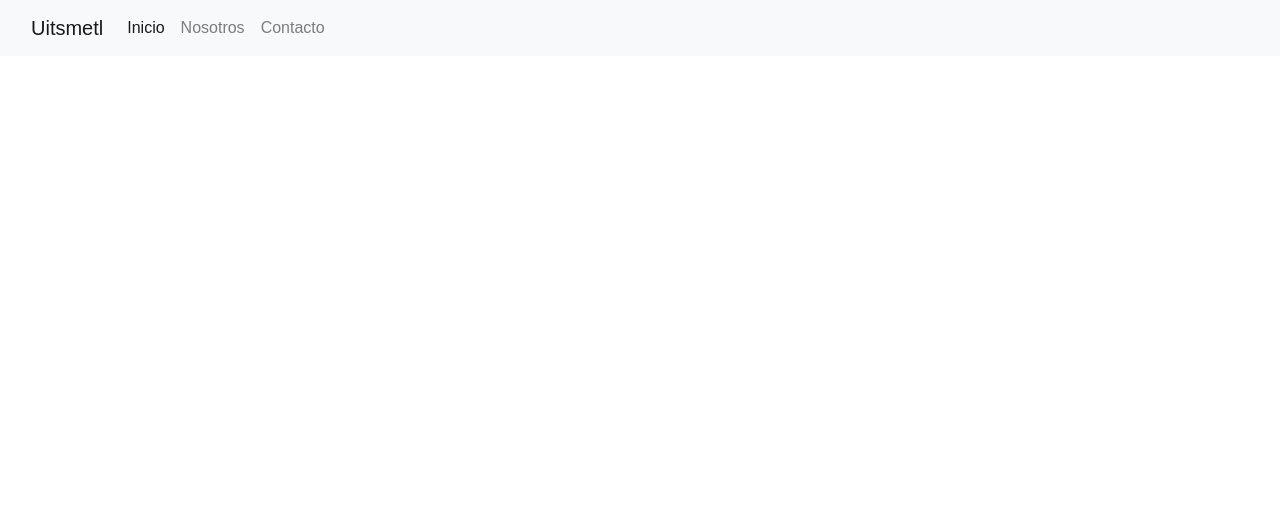
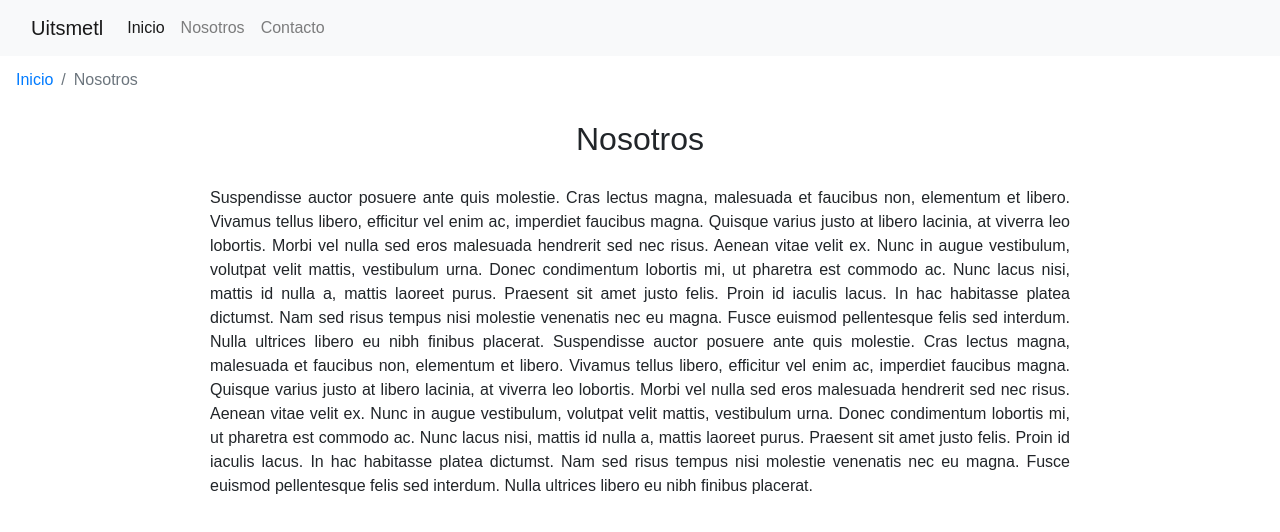
Before and after one commit to Javier-Cazarez117/Aloe-vera, an Angular app: page /Aloe-vera/nosotros in a window 1280 px wide. Before the commit this address led to /. Shown: the top 532 px of the page. Built offline with nearby package versions, Linux system fonts and the light colour scheme.

Commit message:
Corrección de rutas

```diff
--- a/src/app/app.component.html
+++ b/src/app/app.component.html
@@ -1,6 +1,6 @@
 <nav class="navbar navbar-expand-lg navbar-light bg-light">
   <div class="container-fluid">
-    <a class="navbar-brand"[routerLink]="['inicio']">Uitsmetl</a>
+    <a class="navbar-brand"[routerLink]="['Aloe-vera/inicio']">Uitsmetl</a>
     <button class="navbar-toggler" type="button" data-bs-toggle="collapse" data-bs-target="#navbarNav" aria-controls="navbarNav" aria-expanded="false" aria-label="Toggle navigation">
       <span class="navbar-toggler-icon"></span>
     </button>
@@ -10,10 +10,10 @@
           <a class="nav-link active" aria-current="page"[routerLink]="['inicio']">Inicio</a>
         </li>
         <li class="nav-item">
-          <a class="nav-link"[routerLink]="['nosotros']">Nosotros</a>
+          <a class="nav-link"[routerLink]="['Aloe-vera/nosotros']">Nosotros</a>
         </li>
         <li class="nav-item">
-          <a class="nav-link"[routerLink]="['contacto']">Contacto</a>
+          <a class="nav-link"[routerLink]="['Aloe-vera/contacto']">Contacto</a>
         </li>
       </ul>
     </div>
--- a/src/app/components/about/about.component.html
+++ b/src/app/components/about/about.component.html
@@ -1,6 +1,6 @@
 <nav style="--bs-breadcrumb-divider: '>';" aria-label="breadcrumb">
     <ol class="breadcrumb" style="background: white">
-        <li class="breadcrumb-item"><a href="/inicio">Inicio</a></li>
+        <li class="breadcrumb-item"><a href="Aloe-vera/inicio">Inicio</a></li>
         <li class="breadcrumb-item active" aria-current="page">Nosotros</li>
     </ol>
 </nav>
--- a/src/app/components/contact/contact.component.html
+++ b/src/app/components/contact/contact.component.html
@@ -1,6 +1,6 @@
 <nav style="--bs-breadcrumb-divider: '>';" aria-label="breadcrumb">
     <ol class="breadcrumb" style="background: white">
-        <li class="breadcrumb-item"><a href="/inicio">Home</a></li>
+        <li class="breadcrumb-item"><a href="Aloe-vera/inicio">Inicio</a></li>
         <li class="breadcrumb-item active" aria-current="page">Contacto</li>
     </ol>
 </nav>
```
Also changed, not shown: src/app/app.module.ts (+4 -4 lines).
